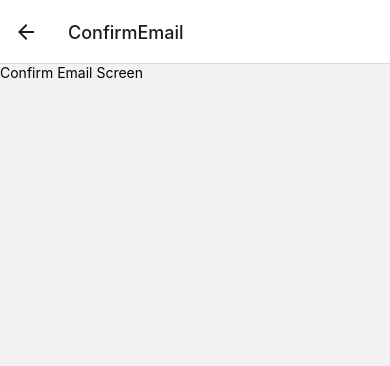
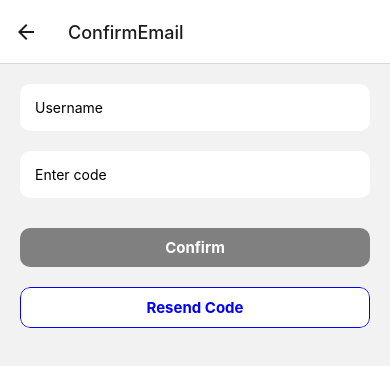
Before and after one commit to singh981/Inst, a React Native app: screen /ConfirmEmail in a window 390 px wide. Shown: the top 366 px of the page. Built offline with nearby package versions, Linux system fonts and the light colour scheme; no server answers; what aws-amplify would draw is missing.

Commit message:
Feature 34(3): Implement ConfirmEmailScreen

```diff
--- a/src/screens/Auth/ConfirmEmailScreen/ConfirmEmailScreen.tsx
+++ b/src/screens/Auth/ConfirmEmailScreen/ConfirmEmailScreen.tsx
@@ -1,9 +1,90 @@
-import {Text, View} from 'react-native';
+import {Alert, Text, View} from 'react-native';
+
+import {useRoute} from '@react-navigation/native';
+import {ConfirmEmailScreenRouteProp} from '../../../navigation/types';
+import FormInput from '../components/FormInput';
+import {Control, useForm} from 'react-hook-form';
+import CustomButton from '../components/CustomButton';
+import {confirmSignUp, resendSignUpCode} from 'aws-amplify/auth';
+import {useNavigation} from '@react-navigation/native';
+import {ConfirmEmailScreenNavigationProp} from '../../../navigation/types';
+
+type ConfirmEmailParameters = {
+    username: string;
+    code: string;
+};
 
 const ConfirmEmailScreen = () => {
+
+    const route = useRoute<ConfirmEmailScreenRouteProp>();
+    const navigation = useNavigation<ConfirmEmailScreenNavigationProp>();
+
+    const {control, handleSubmit, getValues, setError, watch} =
+        useForm<ConfirmEmailParameters>({
+            defaultValues: {
+                username: route.params?.username,
+                code: '',
+            },
+        });
+
+    const allFieldsFilled = watch(['code']);
+
+    const onCodeSubmit = async ({username, code}: ConfirmEmailParameters) => {
+        try {
+            const {isSignUpComplete} = await confirmSignUp({
+                username,
+                confirmationCode: code,
+            });
+
+            console.log('isSignUpComplete', isSignUpComplete);
+            isSignUpComplete && navigation.navigate('SignIn');
+        } catch (error: any) {
+            console.log('error confirming sign up', error);
+            Alert.alert('Error confirming sign up', error.message);
+        }
+    };
+
+    const onResendCode = async ({username}: ConfirmEmailParameters) => {
+        const resendSignUpCodeResponse = await resendSignUpCode({username});
+        Alert.alert('Code resent', 'Please check your email for the code');
+        console.log('resendSignUpCodeResponse', resendSignUpCodeResponse);
+    };
+
     return (
         <View>
-            <Text>Confirm Email Screen</Text>
+            <View
+                style={{
+                    gap: 20,
+                    padding: 20,
+                    width: '100%',
+                }}>
+                <FormInput
+                    name="username"
+                    placeholder="Username"
+                    control={control as Control<ConfirmEmailParameters, object>}
+                    disabled={true}
+                />
+                <FormInput
+                    name="code"
+                    placeholder="Enter code"
+                    control={control as Control<ConfirmEmailParameters, object>}
+                />
+
+                <CustomButton
+                    title={'Confirm'}
+                    onPress={handleSubmit(onCodeSubmit)}
+                    type="primary"
+                    disabled={Object.values(allFieldsFilled).some(
+                        value => !value,
+                    )}
+                />
+
+                <CustomButton
+                    title={'Resend Code'}
+                    onPress={handleSubmit(onResendCode)}
+                    type="outline"
+                />
+            </View>
         </View>
     );
 };
--- a/src/screens/Auth/SignInScreen/SignInScreen.tsx
+++ b/src/screens/Auth/SignInScreen/SignInScreen.tsx
@@ -58,7 +58,6 @@ const SignInScreen = () => {
 
     const signUpHandler = () => {
         navigation.navigate('SignUp');
-        console.log('Sign Up');
     };
 
     return (
--- a/src/screens/Auth/SignUpScreen/SignUpScreen.tsx
+++ b/src/screens/Auth/SignUpScreen/SignUpScreen.tsx
@@ -61,7 +61,7 @@ const SignUpScreen = () => {
                 },
             });
             console.log('Sign up successful');
-            navigation.navigate('ConfirmEmail');
+            navigation.navigate('ConfirmEmail', {username});
         } catch (error: any) {
             console.log('error signing up:', error);
             Alert.alert('Error', error.message);
--- a/src/screens/Auth/components/CustomButton.tsx
+++ b/src/screens/Auth/components/CustomButton.tsx
@@ -3,7 +3,7 @@ import {StyleSheet, Text, TouchableOpacity} from 'react-native';
 interface CustomButtonProps {
     title: string;
     onPress: () => void;
-    type: 'primary' | 'secondary' | 'tertiary';
+    type: 'primary' | 'secondary' | 'tertiary' | 'outline';
     disabled?: boolean;
 }
 
@@ -40,7 +40,7 @@ const styles = StyleSheet.create({
     },
 
     primaryTitle: {
-        fontSize: 20,
+        fontSize: 15,
         fontWeight: 'bold',
         color: 'white',
         backgroundColor: 'blue',
@@ -49,7 +49,7 @@ const styles = StyleSheet.create({
         textAlign: 'center',
     },
     secondaryTitle: {
-        fontSize: 20,
+        fontSize: 15,
         fontWeight: 'bold',
         color: 'white',
         backgroundColor: 'green',
@@ -67,7 +67,7 @@ const styles = StyleSheet.create({
         textAlign: 'center',
     },
     disabledTitle: {
-        fontSize: 20,
+        fontSize: 15,
         fontWeight: 'bold',
         color: 'white',
         backgroundColor: 'gray',
@@ -75,6 +75,18 @@ const styles = StyleSheet.create({
         width: '100%',
         textAlign: 'center',
     },
+    outlineTitle: {
+        fontSize: 15,
+        fontWeight: 'bold',
+        color: 'blue',
+        backgroundColor: 'white',
+        padding: 10,
+        width: '100%',
+        textAlign: 'center',
+        borderWidth: 1,
+        borderColor: 'blue',
+        borderRadius: 10,
+    },
 });
 
 export default CustomButton;
--- a/src/screens/Auth/components/FormInput.tsx
+++ b/src/screens/Auth/components/FormInput.tsx
@@ -1,33 +1,43 @@
-import {Controller, Control} from 'react-hook-form';
+import {
+    Controller,
+    Control,
+    RegisterOptions,
+    FieldValues,
+} from 'react-hook-form';
 import {StyleSheet, Text, TextInput, View} from 'react-native';
 
 interface FormInputData {
     fullname?: string;
-    username: string;
+    username?: string;
     email?: string;
-    password: string;
+    password?: string;
     repeatPassword?: string;
+    code?: string;
 }
 
-interface IFormInputProps {
-    name: keyof FormInputData;
+interface IFormInputProps<T extends FormInputData> {
+    name: keyof T;
     placeholder: string;
-    control: Control<T, object>;
-    rules: object;
+    control: Control<T>;
+    rules?: RegisterOptions;
     secureTextEntry?: boolean;
+    defaultValue?: string;
+    disabled?: boolean;
 }
 
-const FormInput = ({
+const FormInput = <T extends FieldValues>({
     name,
     placeholder,
     control,
     rules,
+
+    disabled,
     secureTextEntry = false,
-}: IFormInputProps) => {
+}: IFormInputProps<T>) => {
     return (
         <Controller
-            name={name}
-            control={control}
+            name={name as string}
+            control={control as Control<FieldValues>}
             rules={rules}
             render={({
                 field: {onChange, onBlur, value},
@@ -46,6 +56,7 @@ const FormInput = ({
                                 onChangeText={onChange}
                                 value={value}
                                 style={{width: '100%'}}
+                                editable={!disabled}
                                 secureTextEntry={secureTextEntry}
                             />
                         </View>
```
Also changed, not shown: src/navigation/types.ts (+10 -1 lines).
